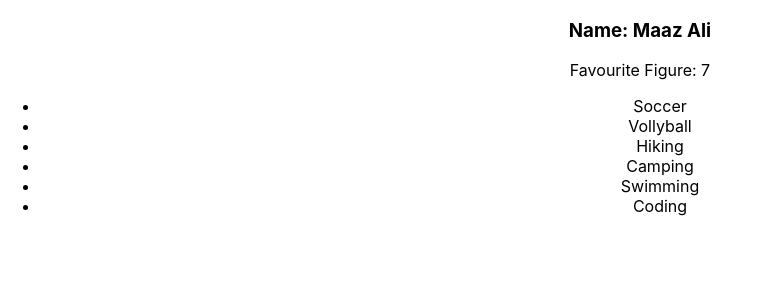
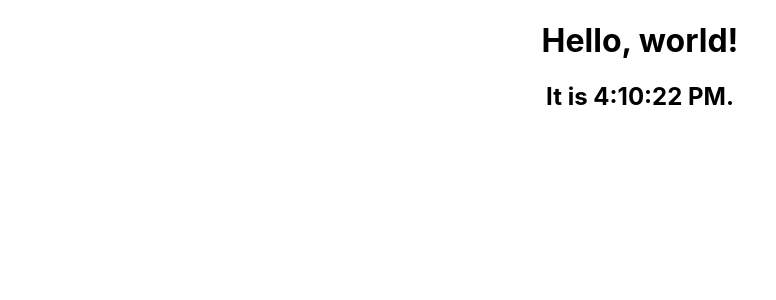
Before and after one commit to moaaxali/reactjs, a React (Create React App) app: page / in a window 1280 px wide. Shown: the top 300 px of the page, without its empty margins (0-776 px from the left). Built offline with nearby package versions, Linux system fonts and the light colour scheme.

Commit message:
Added 'StatefulComponent' Component - under-process'

```diff
--- a/src/App.js
+++ b/src/App.js
@@ -1,5 +1,6 @@
-import TasteOfJSX from './TasteOfJSX/TasteOfJSX'
-import Comment from './Comment/Comment'
+// import TasteOfJSX from './TasteOfJSX/TasteOfJSX'
+// import Comment from './Comment/Comment'
+import StatefulComponent from './StatefulComponent/StatefulComponent'
 import './App.css';
 
 const user = {
@@ -20,12 +21,13 @@ const user = {
 function App() {
   return (
     <div className="App">
+      {/* <TasteOfJSX user={user} /> */}
       {/* <Comment
         date={comment.date}
         text={comment.text}
         author={comment.author}
       /> */}
-      <TasteOfJSX user={user} />
+      <StatefulComponent />
     </div>
   );
 }
--- /dev/null
+++ b/src/StatefulComponent/StatefulComponent.js
@@ -0,0 +1,14 @@
+// Ticking clock example, this code might not work
+// but we are going to update it step-by-step
+const StatefulComponent = () => {
+  return (
+    <div>
+      <h1>Hello, world!</h1>
+      <h2>It is {new Date().toLocaleTimeString()}.</h2>
+    </div>
+  );
+}
+
+setInterval(StatefulComponent, 1000);
+
+export default StatefulComponent
```
